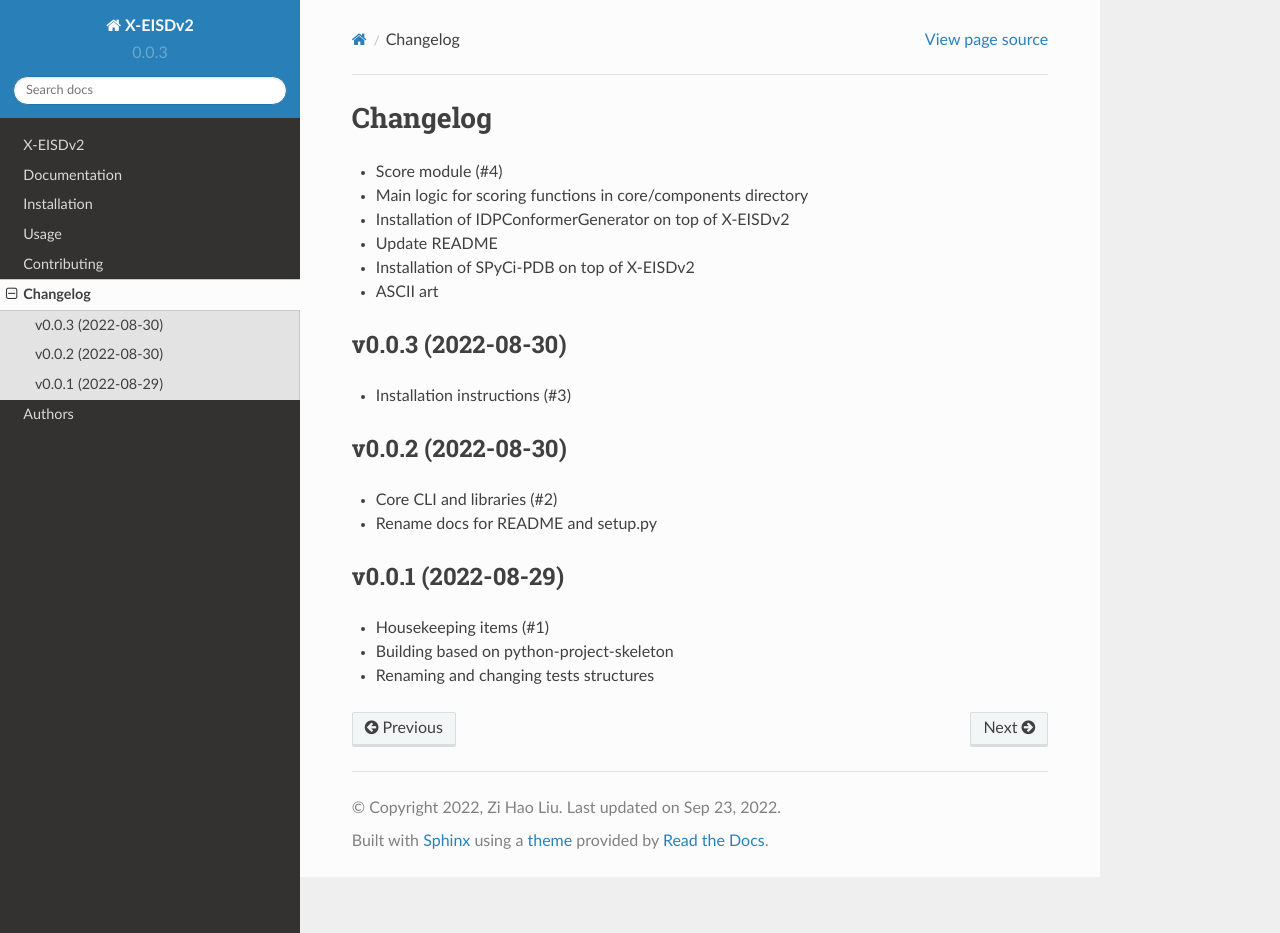
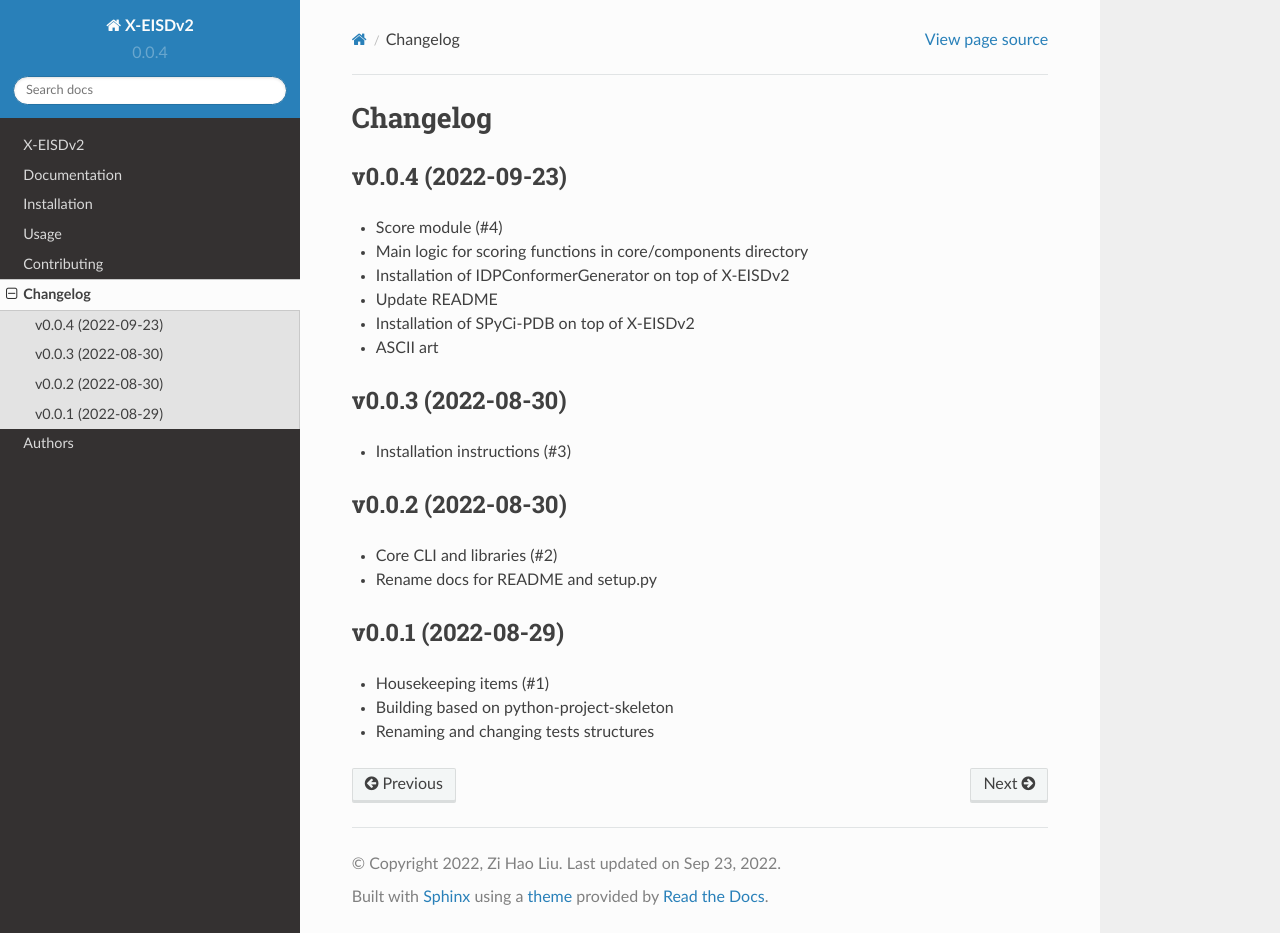
Before and after one commit to THGLab/X-EISDv2, a Sphinx documentation site: the page built from docs/changelog.rst, in a window 1280 px wide and 933 px high. Built offline with Sphinx 7.4.7 and the Read the Docs theme 2.0.0, drawn with Linux system fonts in a browser that asks for light colours; pages that are not in the unit, such as notebooks, are missing from menus.

Commit message:
[SKIP] version bump 0.0.3 -> 0.0.4
Merge pull request #5 from menoliu/main

changelog items

```diff
--- a/CHANGELOG.rst
+++ b/CHANGELOG.rst
@@ -1,6 +1,9 @@
 
 Changelog
 =========
+
+v0.0.4 (2022-09-23)
+------------------------------------------------------------
 
 * Score module (#4)
 * Main logic for scoring functions in core/components directory
--- a/README.rst
+++ b/README.rst
@@ -43,4 +43,4 @@
 Version
 -------
 
-v0.0.3
+v0.0.4
--- a/docs/conf.py
+++ b/docs/conf.py
@@ -48,7 +48,7 @@
 year = '2022'
 author = 'Zi Hao Liu'
 copyright = '{0}, {1}'.format(year, author)
-version = release = '0.0.3'
+version = release = '0.0.4'
 
 pygments_style = 'trac'
 templates_path = ['.']
--- a/setup.py
+++ b/setup.py
@@ -36,7 +36,7 @@
 
 setup(
     name='xeisd',
-    version='0.0.3',
+    version='0.0.4',
     description='A skeleton template for Python projects.',
     long_description=long_description,
     long_description_content_type='text/x-rst',
--- a/src/xeisd/__init__.py
+++ b/src/xeisd/__init__.py
@@ -79,4 +79,4 @@
 
 source_folder = Path(__file__).absparent
 
-__version__ = '0.0.3'
+__version__ = '0.0.4'
```
Also changed, not shown: .bumpversion.cfg.
